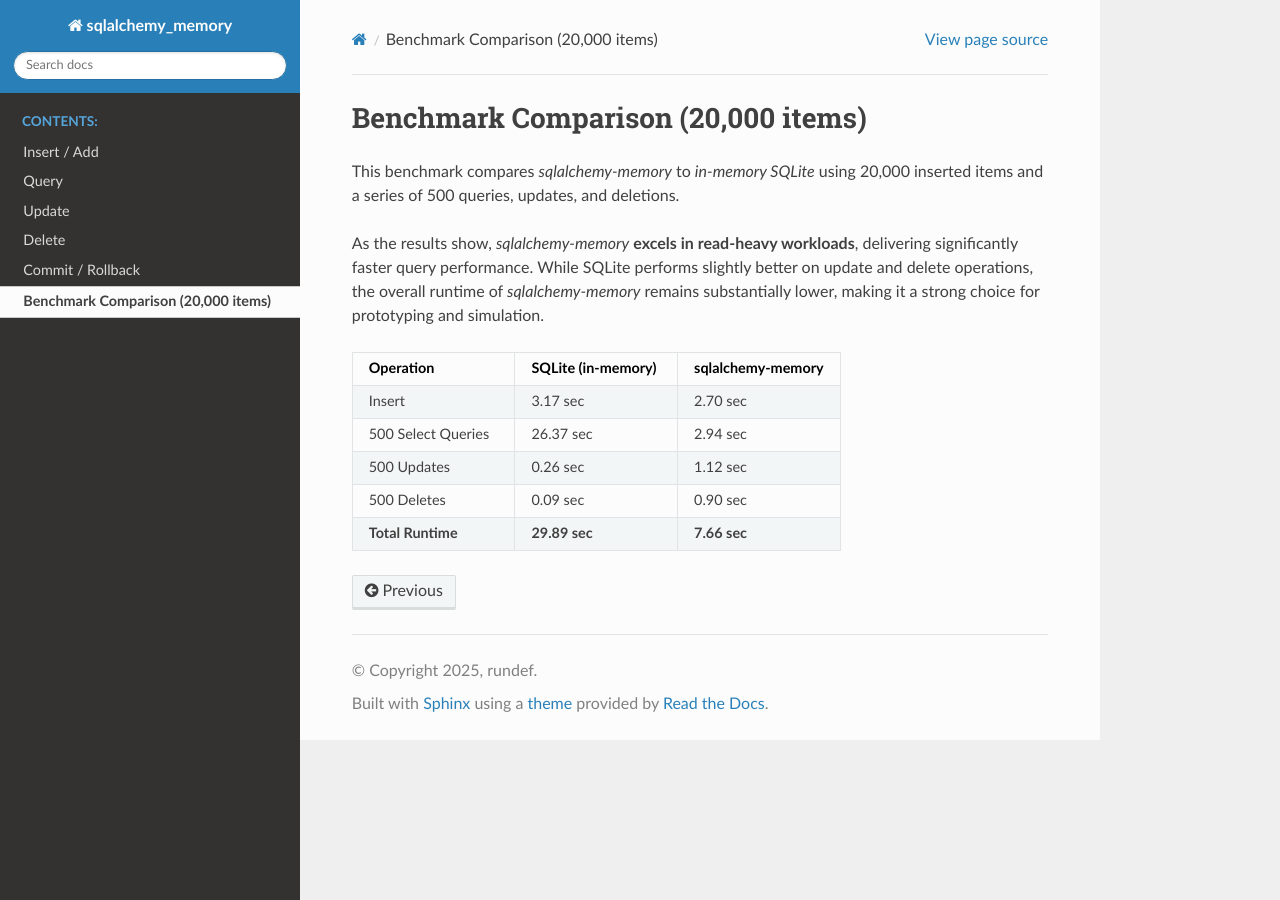
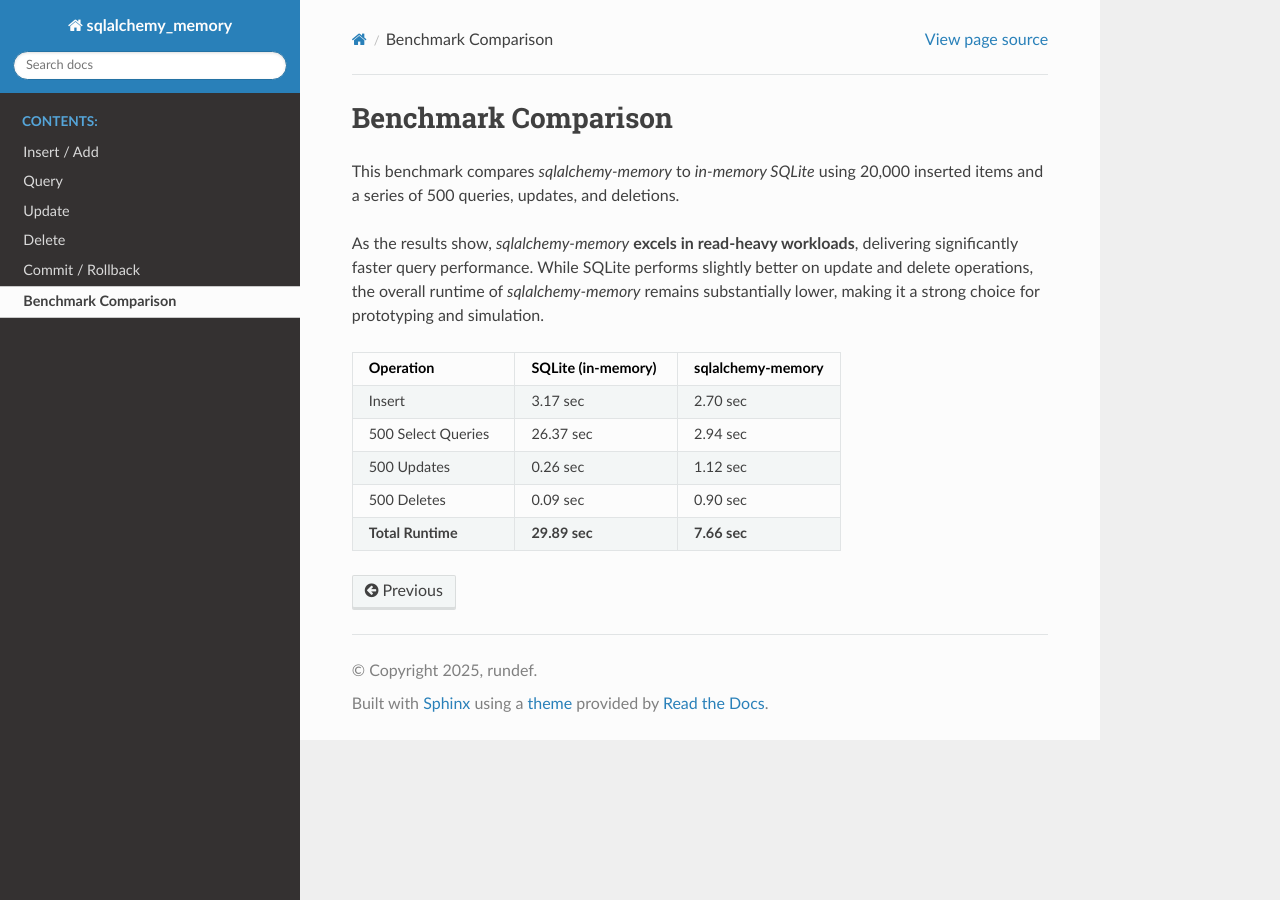
Before and after one commit to rundef/sqlalchemy-memory, a Sphinx documentation site: the page built from docs/benchmarks.rst, in a window 1280 px wide. Built offline with Sphinx 7.4.7 and the Read the Docs theme 3.1.0, drawn with Linux system fonts in a browser that asks for light colours.

Commit message:
Update docs

```diff
--- a/docs/benchmarks.rst
+++ b/docs/benchmarks.rst
@@ -1,5 +1,5 @@
-Benchmark Comparison (20,000 items)
-===================================
+Benchmark Comparison
+====================
 
 This benchmark compares `sqlalchemy-memory` to `in-memory SQLite` using 20,000 inserted items and a series of 500 queries, updates, and deletions.
 
```
